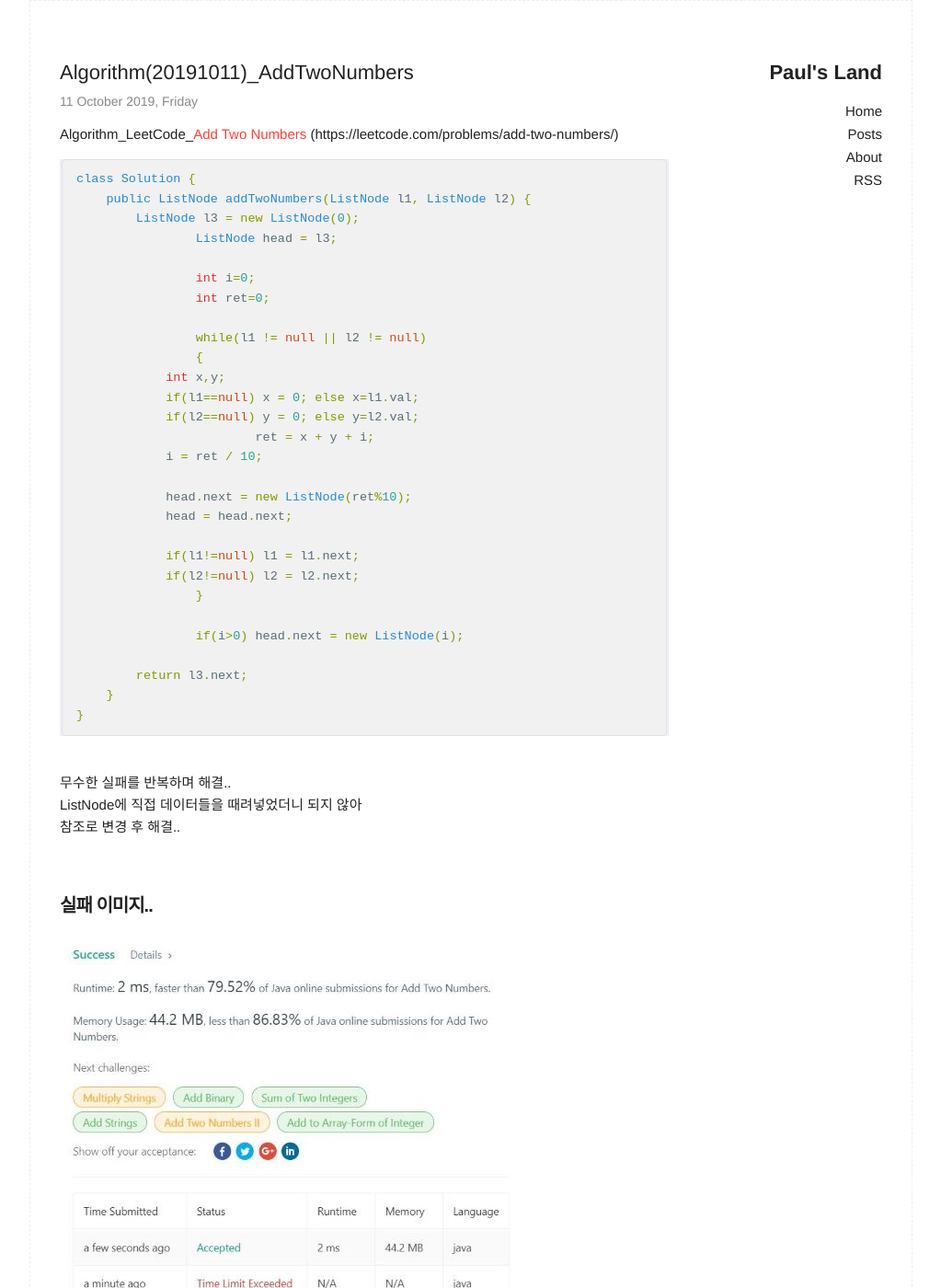
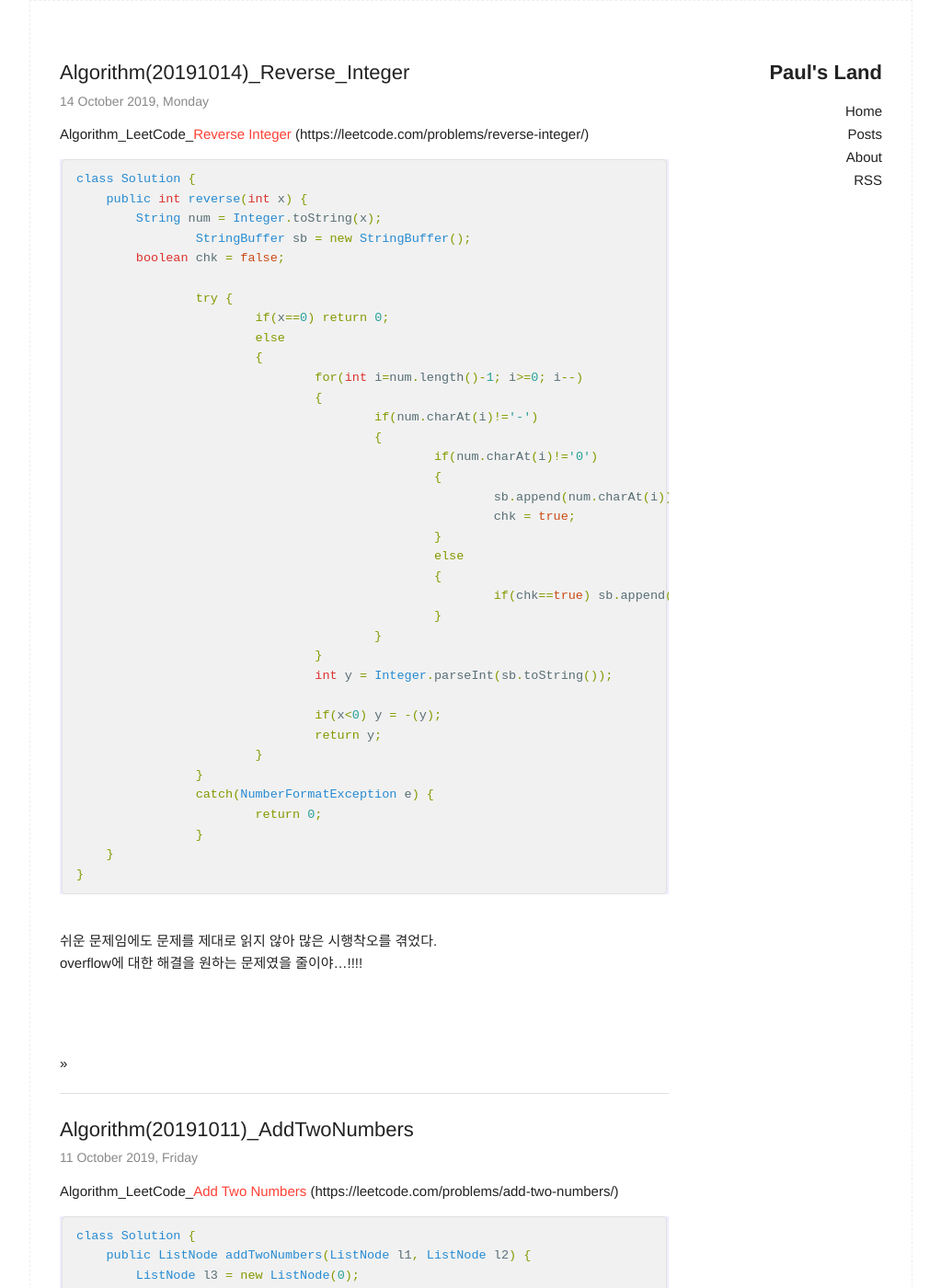
Before and after one commit to qudgns200/qudgns200.github.io, a Jekyll site: the page built from index.html, in a window 1280 px wide and 1400 px high. Shown: the whole window at 92% size, without its empty margins (128-1151 px from the left). Built offline with Jekyll 4.4.1, drawn with Linux system fonts in a browser that asks for light colours.

Commit message:
2019-10-14_Algorithm upload

````diff
--- /dev/null
+++ b/_posts/2019-10-14-Algorithm.md
@@ -0,0 +1,53 @@
+---
+layout: post
+title:  Algorithm(20191014)_Reverse_Integer
+category: Algorithm
+description:
+---
+
+Algorithm_LeetCode_<span class="red">Reverse Integer</span>
+(https://leetcode.com/problems/reverse-integer/)
+<br>
+
+```java
+class Solution {
+    public int reverse(int x) {
+        String num = Integer.toString(x);
+		StringBuffer sb = new StringBuffer();
+        boolean chk = false;
+
+		try {
+			if(x==0) return 0;
+			else
+			{
+				for(int i=num.length()-1; i>=0; i--)
+				{
+					if(num.charAt(i)!='-')
+					{
+						if(num.charAt(i)!='0')
+						{
+							sb.append(num.charAt(i));
+							chk = true;
+						}
+						else
+						{
+							if(chk==true) sb.append(num.charAt(i));
+						}
+					}
+				}
+				int y = Integer.parseInt(sb.toString());
+
+				if(x<0) y = -(y);
+				return y;
+			}
+		}
+		catch(NumberFormatException e) {
+			return 0;
+		}
+    }
+}
+```
+<br>
+쉬운 문제임에도 문제를 제대로 읽지 않아 많은 시행착오를 겪었다.<br>
+overflow에 대한 해결을 원하는 문제였을 줄이야...!!!!<br>
+<br><br><br>
````
Also changed, not shown: _posts/2019-10-11-Algorithm.md (line endings or trailing spaces).
